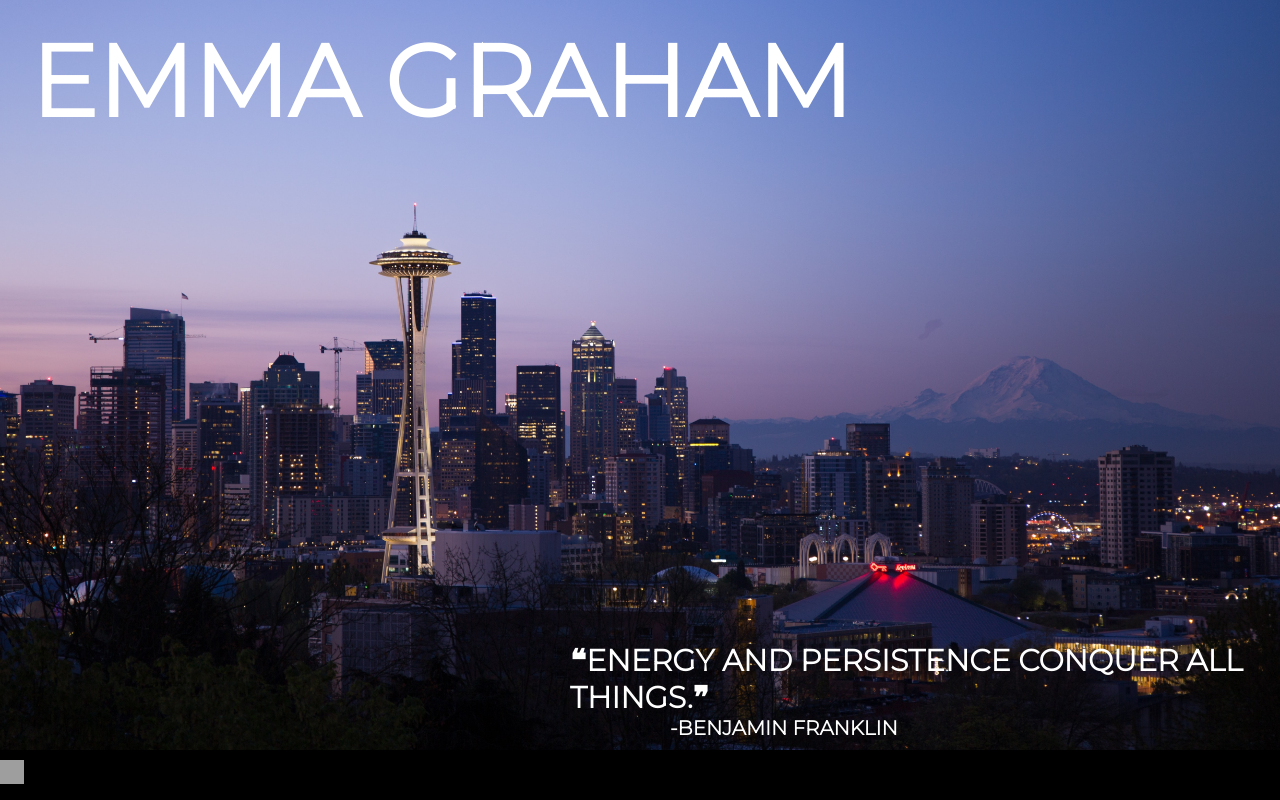
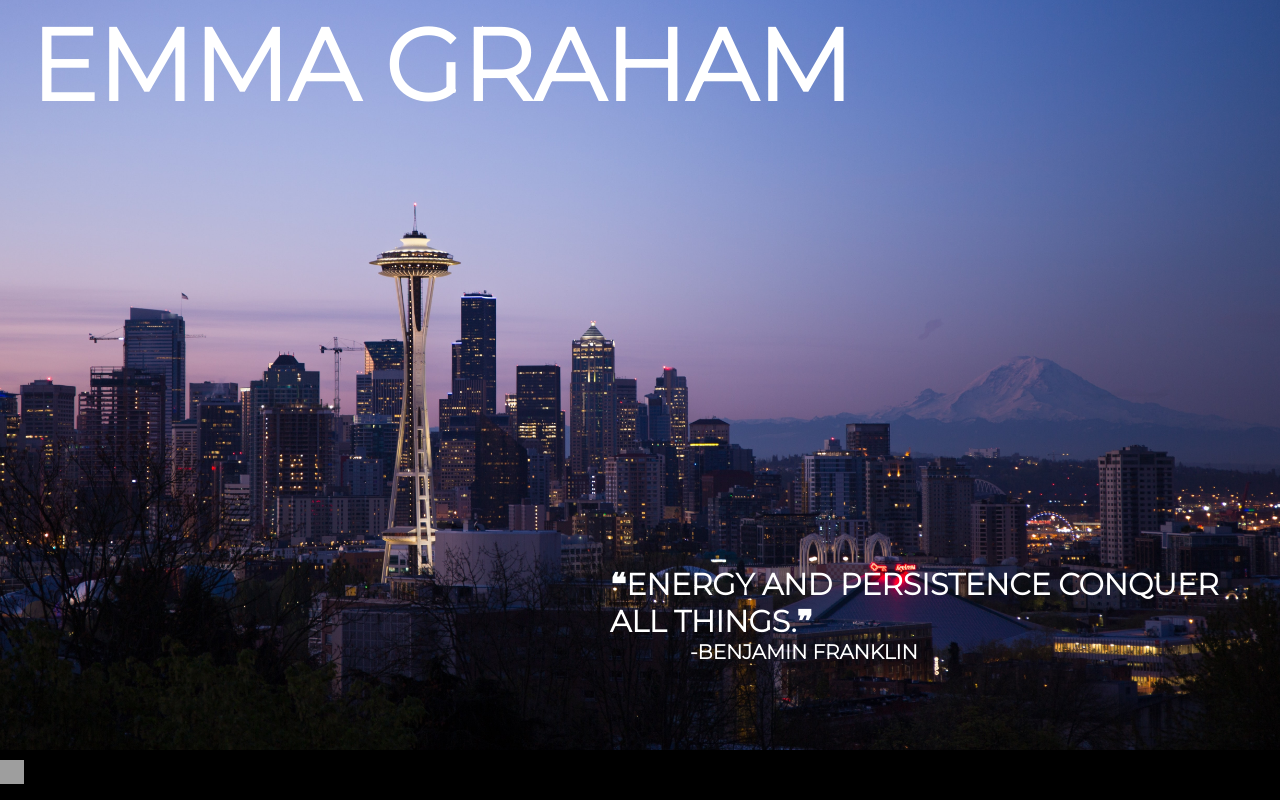
Before and after one commit to egraham96/React-Portfolio, a React (Create React App) app: page / in a window 1280 px wide. Shown: the top 800 px of the page. Built offline with nearby package versions, Linux system fonts and the light colour scheme; grey boxes are pictures that could not be loaded.

Commit message:
Moved header up

```diff
--- a/src/components/header/header.css
+++ b/src/components/header/header.css
@@ -30,7 +30,7 @@ body {
 	font-weight: bold;
 	margin-left: 30px;
 	margin-bottom: 0px;
-	margin-top: 20px;
+	margin-top: 4px;
 }
 
 .header h2 {
@@ -38,8 +38,8 @@ body {
 	font-family: 'Montserrat', serif;
 	font-size: 30px;
 	font-weight: 900;
-	margin-left: 570px;
-	margin-top: 500px;
+	margin-left: 610px;
+	margin-top: 440px;
 	margin-bottom: 0px;
 }
 
@@ -48,8 +48,9 @@ body {
 	font-family: 'Montserrat', serif;
 	font-size: 20px;
 	font-weight: bold;
-	margin-left: 670px;
+	margin-left: 690px;
 	margin-top: 0px;
+	margin-bottom: 4px;
 }
 
 @media (max-width: 415px) {
```
Also changed, not shown: 1 other file (tests, documents, lock files or other folders).
